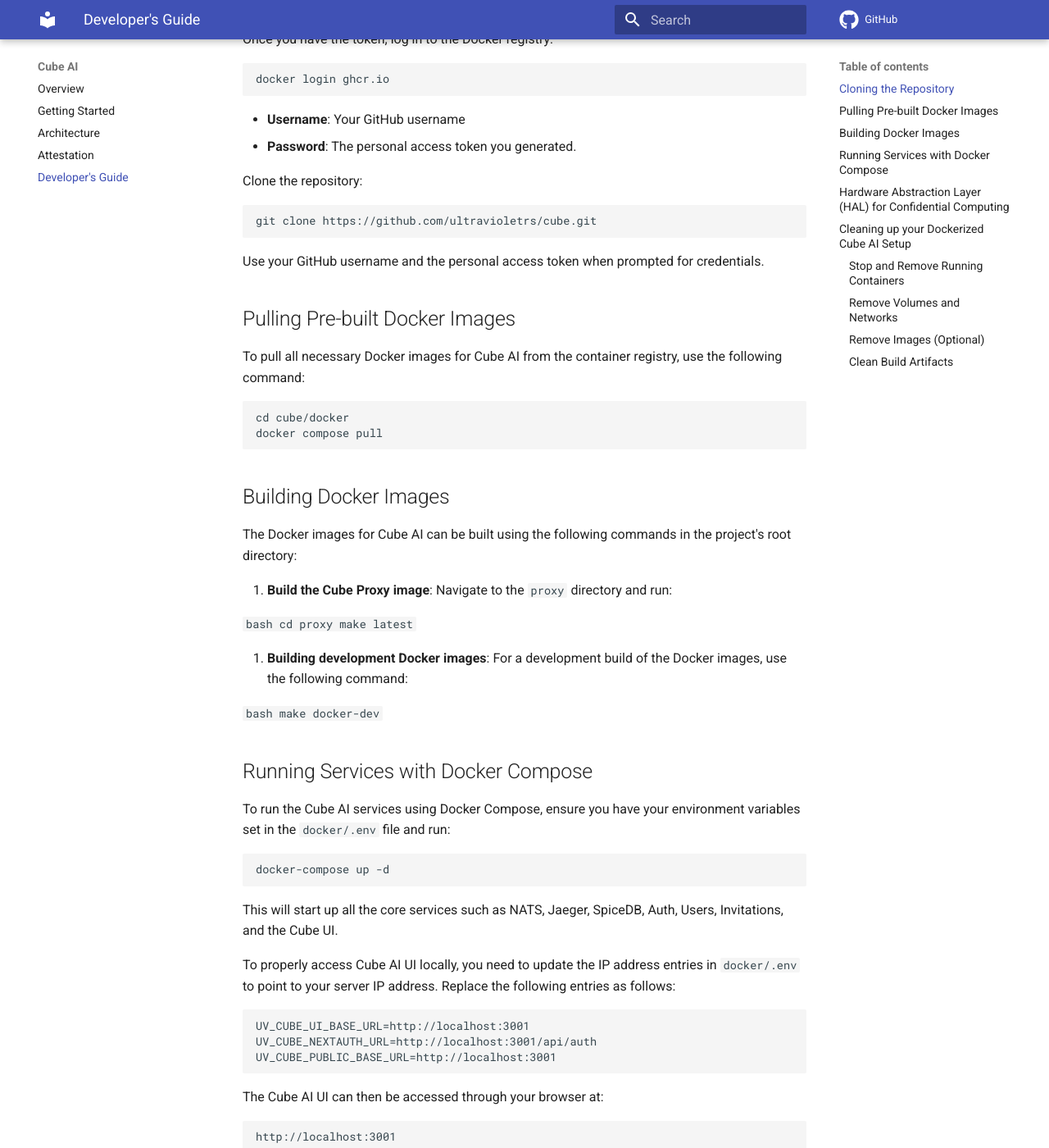
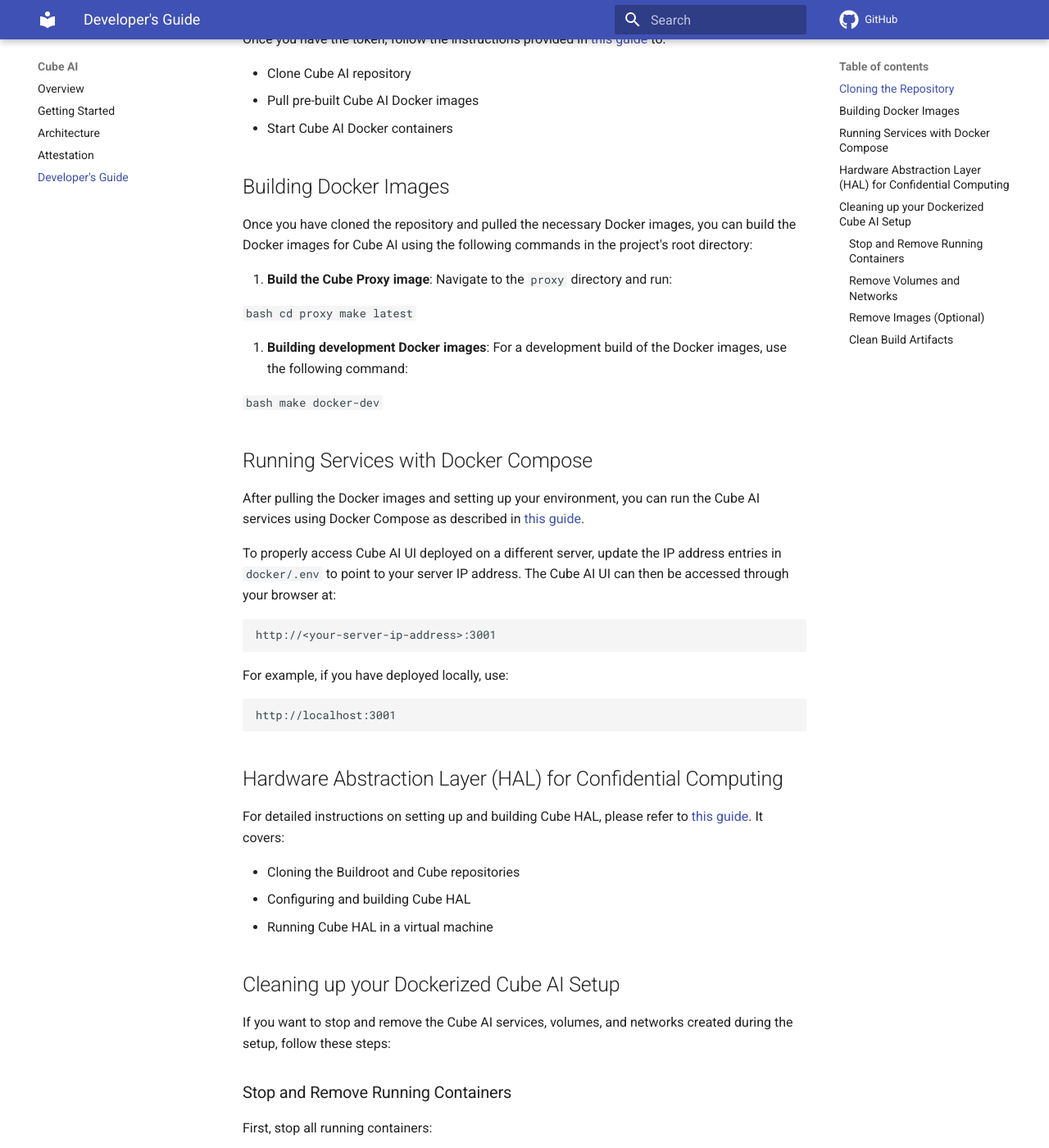
Before and after one commit to ultravioletrs/cube-docs, an MkDocs documentation site: the page built from docs/developer-guide.md, in a window 1280 px wide and 1400 px high, scrolled down 445 px. Shown: the whole window at 82% size. Built offline with MkDocs 1.6.1 and Material for MkDocs 9.7.7, drawn with Linux system fonts in a browser that asks for light colours; comment, search, counter and statistics services are not loaded; some of the changed text lies outside the part shown.

Commit message:
Remove duplicated steps
Signed-off-by: JeffMboya <jangina.mboya@gmail.com>

````diff
--- a/docs/developer-guide.md
+++ b/docs/developer-guide.md
@@ -11,35 +11,15 @@
 
 Follow [this guide](https://docs.github.com/en/authentication/keeping-your-account-and-data-secure/creating-a-personal-access-token) to create a token with these permissions.
 
-Once you have the token, log in to the Docker registry:
+Once you have the token, follow the instructions provided in [this guide](https://github.com/ultravioletrs/cube/blob/main/hal/ubuntu/README.md) to:
 
-```bash
-docker login ghcr.io
-```
-
-- **Username**: Your GitHub username
-- **Password**: The personal access token you generated.
-
-Clone the repository:
-
-```bash
-git clone https://github.com/ultravioletrs/cube.git
-```
-
-Use your GitHub username and the personal access token when prompted for credentials.
-
-## Pulling Pre-built Docker Images
-
-To pull all necessary Docker images for Cube AI from the container registry, use the following command:
-
-```bash
-cd cube/docker
-docker compose pull
-```
+- Clone Cube AI repository
+- Pull pre-built Cube AI Docker images
+- Start Cube AI Docker containers
 
 ## Building Docker Images
 
-The Docker images for Cube AI can be built using the following commands in the project's root directory:
+Once you have cloned the repository and pulled the necessary Docker images, you can build the Docker images for Cube AI using the following commands in the project's root directory:
 
 1. **Build the Cube Proxy image**:
    Navigate to the `proxy` directory and run:
@@ -58,23 +38,15 @@
 
 ## Running Services with Docker Compose
 
-To run the Cube AI services using Docker Compose, ensure you have your environment variables set in the `docker/.env` file and run:
+After pulling the Docker images and setting up your environment, you can run the Cube AI services using Docker Compose as described in [this guide](https://github.com/ultravioletrs/cube/blob/main/hal/ubuntu/README.md).
+
+To properly access Cube AI UI deployed on a different server, update the IP address entries in `docker/.env` to point to your server IP address. The Cube AI UI can then be accessed through your browser at:
 
 ```bash
-docker-compose up -d
+http://<your-server-ip-address>:3001
 ```
 
-This will start up all the core services such as NATS, Jaeger, SpiceDB, Auth, Users, Invitations, and the Cube UI.
-
-To properly access Cube AI UI locally, you need to update the IP address entries in `docker/.env` to point to your server IP address. Replace the following entries as follows:
-
-```bash
-UV_CUBE_UI_BASE_URL=http://localhost:3001
-UV_CUBE_NEXTAUTH_URL=http://localhost:3001/api/auth
-UV_CUBE_PUBLIC_BASE_URL=http://localhost:3001
-```
-
-The Cube AI UI can then be accessed through your browser at:
+For example, if you have deployed locally, use:
 
 ```bash
 http://localhost:3001
@@ -82,7 +54,7 @@
 
 ## Hardware Abstraction Layer (HAL) for Confidential Computing
 
-For detailed instructions on setting up and building Cube HAL, please refer to the [HAL Buildroot README](https://github.com/ultravioletrs/cube/blob/d995e64e43eeb51cb0c50481cc9bbc0e619e3a6d/buildroot/linux/README.md). This document covers:
+For detailed instructions on setting up and building Cube HAL, please refer to [this guide](https://github.com/ultravioletrs/cube/blob/d995e64e43eeb51cb0c50481cc9bbc0e619e3a6d/buildroot/linux/README.md). It covers:
 
 - Cloning the Buildroot and Cube repositories
 - Configuring and building Cube HAL
````
